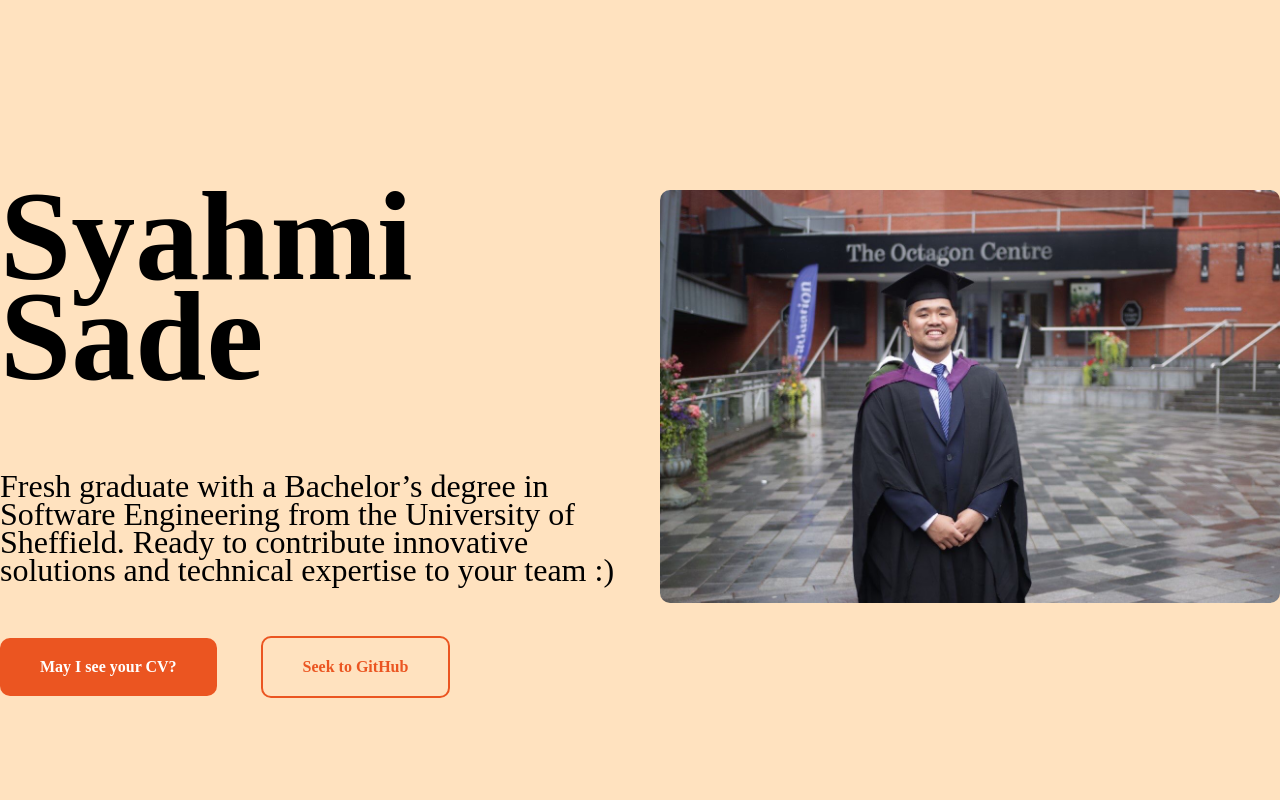
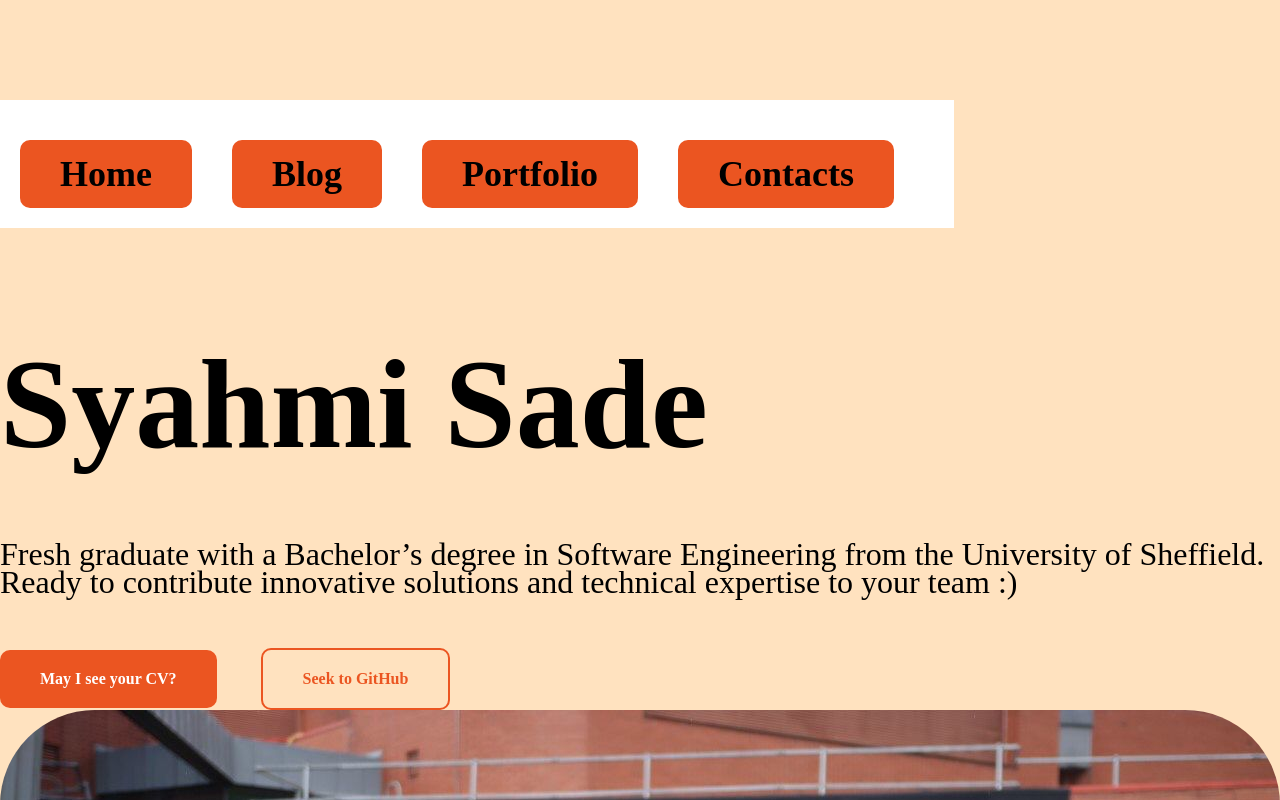
Before and after one commit to syahmisade/simpleweb, a plain HTML site: page index.html in a window 1280 px wide. Shown: the top 800 px of the page. Drawn offline with Linux system fonts and the light colour scheme; a web font is replaced by a local one.

Commit message:
Try again after this

```diff
--- a/index.html
+++ b/index.html
@@ -3,20 +3,38 @@
   <head>
     <meta charset="UTF-8" />
     <meta name="viewport" content="width=device-width, initial-scale=1.0" />
-    <title>Document</title>
+    <title>Syahmi Sade</title>
     <link rel="stylesheet" href="style.css" />
   </head>
   <body>
-    <div>
-      <h1>Syahmi Sade</h1>
-      <p>
-        Fresh graduate with a Bachelor’s degree in Software Engineering from the
-        University of Sheffield. Ready to contribute innovative solutions and
-        technical expertise to your team :)
-      </p>
-      <a href="https://www.linkedin.com/in/syahmi-sade/">May I see your CV?</a>
-      <a class="sec-btn" href="https://github.com/syahmisade">Seek to GitHub</a>
-    </div>
-    <div><img src="\IMG-20231025-WA0008.jpg" alt="" /></div>
+    <header>
+      <nav>
+        <ul>
+          <li><a href="#">Home</a></li>
+          <li><a href="#">Blog</a></li>
+          <li><a href="#">Portfolio</a></li>
+          <li><a href="#">Contacts</a></li>
+        </ul>
+      </nav>
+    </header>
+    <main>
+      <div>
+        <h1>Syahmi Sade</h1>
+        <p>
+          Fresh graduate with a Bachelor’s degree in Software Engineering from
+          the University of Sheffield. Ready to contribute innovative solutions
+          and technical expertise to your team :)
+        </p>
+        <a href="https://www.linkedin.com/in/syahmi-sade/"
+          >May I see your CV?</a
+        >
+        <a class="sec-btn" href="https://github.com/syahmisade"
+          >Seek to GitHub</a
+        >
+      </div>
+      <div class="image-container">
+        <img src="\IMG-20231025-WA0008.jpg" alt="" class="overlay-image" />
+      </div>
+    </main>
   </body>
 </html>
--- a/style.css
+++ b/style.css
@@ -11,6 +11,24 @@
   --h3: 36px/28px var(--ff);
   --p: 32px/28px var(--ff);
 }
+header {
+  font: var(--h3);
+  background-color: var(--accent-color);
+  padding: 20px;
+}
+nav ul {
+  list-style: none;
+  padding: 0;
+  margin: 0;
+  display: flex;
+  justify-content: space-around;
+}
+nav a {
+  text-decoration: none;
+  color: var(--primary-color);
+  font-weight: bold;
+}
+
 body {
   max-width: 1920px;
   margin: 100px auto;
@@ -45,7 +63,8 @@ a {
 }
 img {
   width: 100%;
-  border-radius: 10px;
+  height: auto;
+  border-radius: 95px;
 }
 div {
   flex: 1;
```
Also changed, not shown: image1.png (added), image2.png (added).
